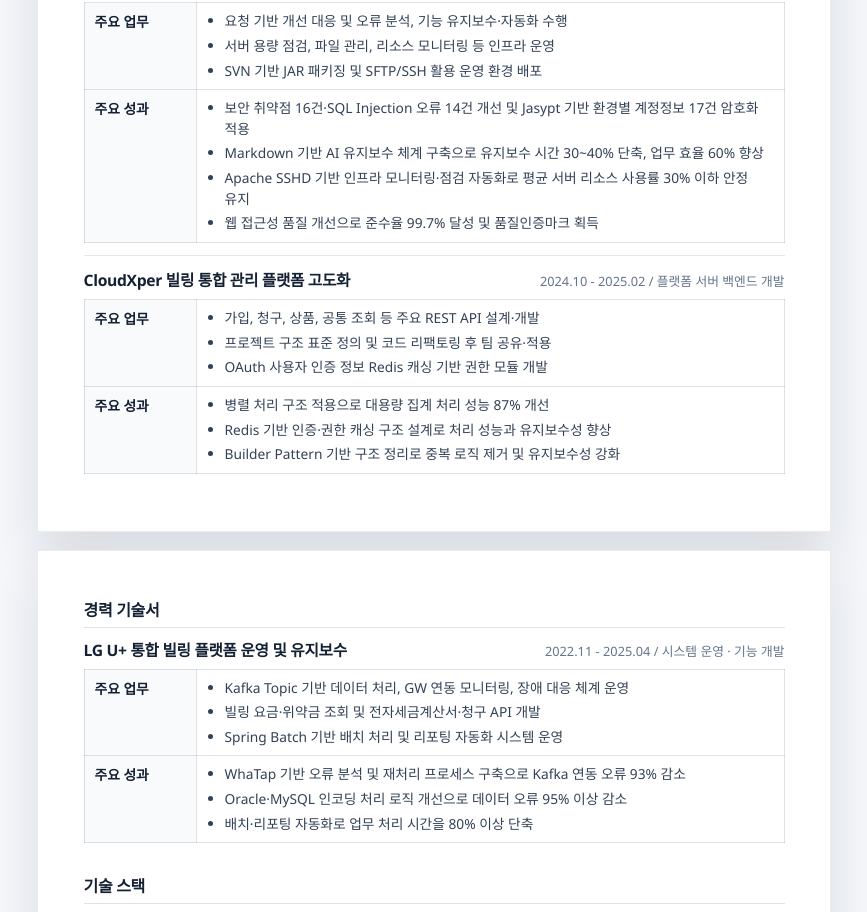
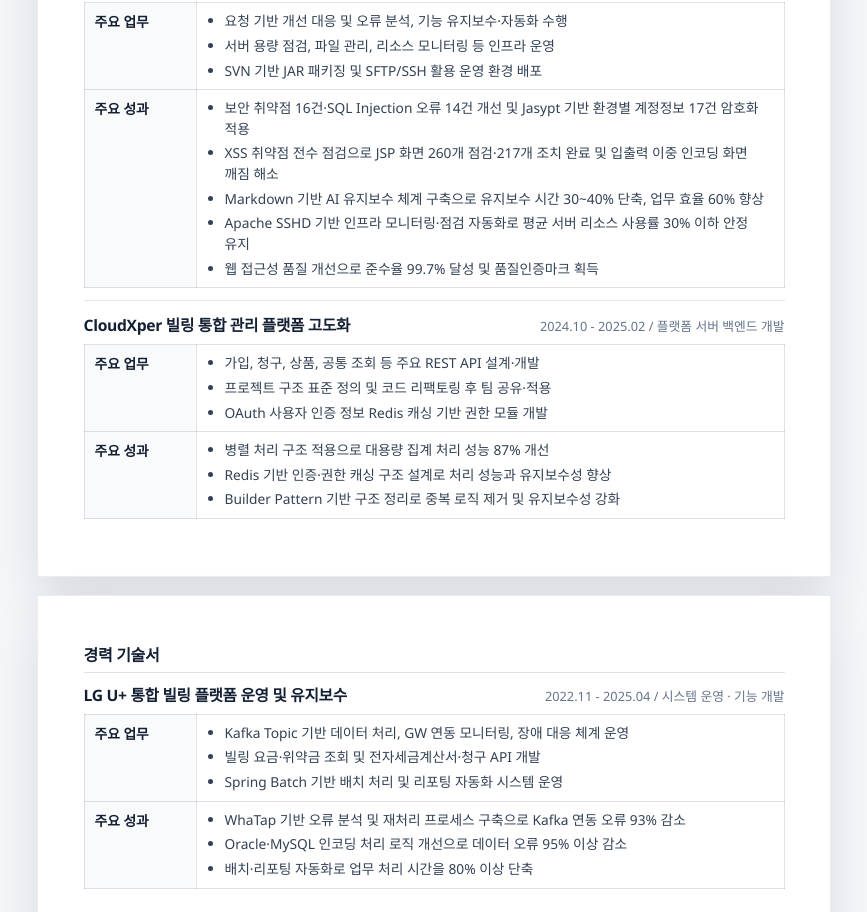
Before and after one commit to seulgae/seulgae.github.io, a React (Vite) app: page /ResumePrint in a window 1280 px wide. Shown: the part 920-1832 px from the top of the page, without its empty margins (206-1073 px from the left). Built offline with nearby package versions, Linux system fonts and the light colour scheme.

Commit message:
[20260513]Projects.jsx, ResumePrint.jsx 이력서 출력 페이지 현행화

```diff
--- a/src/pages/Projects.jsx
+++ b/src/pages/Projects.jsx
@@ -33,6 +33,13 @@ const projects = [
           "보안 취약점 16건 개선, SQL Injection 오류 14건 대응 및 환경별 계정정보 17건 암호화 적용",
       },
       {
+        title: "XSS 취약점 전수 점검 및 출처 컨텍스트별 조치 표준화",
+        detail:
+          "SAST 점검 식별 XSS를 1차 정책분석·조치, 2차 재검증 프로세스로 전수 처리하고 EL·DOM·이벤트 핸들러·URL 스킴·JSP expression 등 출력 컨텍스트별 escape 적용 기준을 표준화, CKEditor 본문은 커스텀 태그로 정책분석 미검출과 디자인 보존을 동시에 달성",
+        result:
+          "JSP 화면 260개 점검·217개 조치 완료, 입출력 이중 인코딩으로 인한 화면 깨짐 동시 해소",
+      },
+      {
         title: "Markdown 기반 AI 유지보수 자동화 체계 구축",
         detail:
           "전세사기피해 도메인 업무를 Markdown 기반 템플릿으로 정형화하고 AI 활용 개발 프로세스를 적용하여 자동화 기능 개발 속도 및 업무 처리 효율을 개선",
--- a/src/pages/ResumePrint.jsx
+++ b/src/pages/ResumePrint.jsx
@@ -32,6 +32,7 @@ const projects = [
     ],
     achievements: [
       "보안 취약점 16건·SQL Injection 오류 14건 개선 및 Jasypt 기반 환경별 계정정보 17건 암호화 적용",
+      "XSS 취약점 전수 점검으로 JSP 화면 260개 점검·217개 조치 완료 및 입출력 이중 인코딩 화면 깨짐 해소",
       "Markdown 기반 AI 유지보수 체계 구축으로 유지보수 시간 30~40% 단축, 업무 효율 60% 향상",
       "Apache SSHD 기반 인프라 모니터링·점검 자동화로 평균 서버 리소스 사용률 30% 이하 안정 유지",
       "웹 접근성 품질 개선으로 준수율 99.7% 달성 및 품질인증마크 획득",
```
